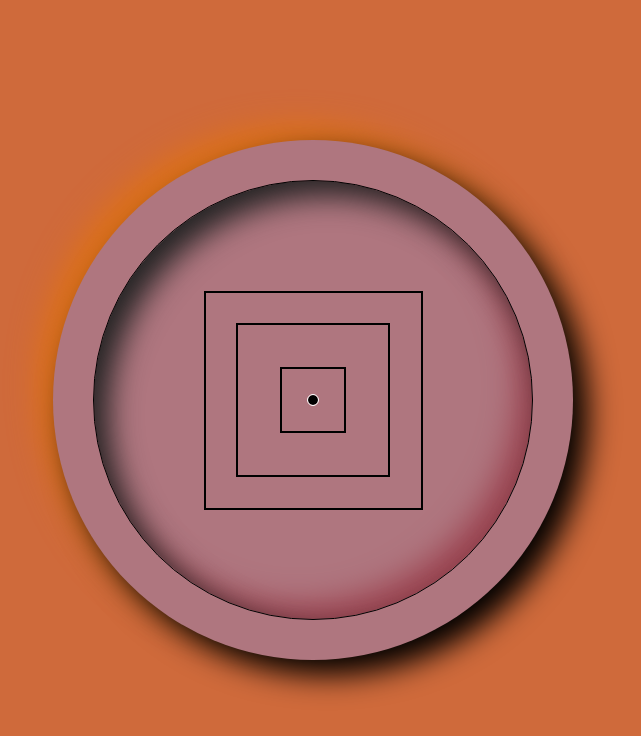
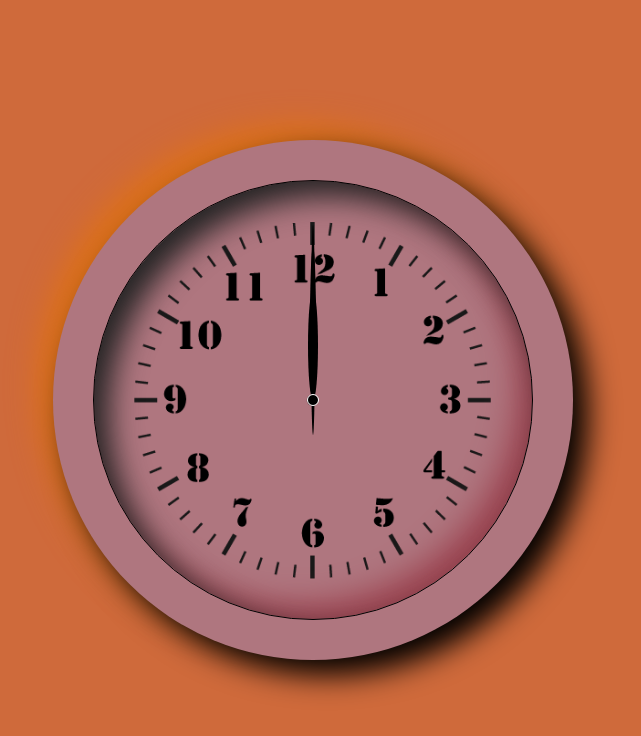
Before and after one commit to Mraj101/vanilajs-AnalogClock, a plain HTML site: page index.html in a window 1280 px wide. Shown: the whole page, without its empty margins (327-968 px from the left). Drawn offline with Linux system fonts and the light colour scheme.

Commit message:
js and css

```diff
--- a/css/style.css
+++ b/css/style.css
@@ -31,7 +31,7 @@ body{
     height: 55vh;
     border: 1px solid black;
     border-radius: 50%;
-    background: url(../img/126899277_1308670496146190_475893009200009706_n.png);
+    background: url(../img/5054.png);
     background-position: center;
     background-size: cover;
     box-shadow:inset 15px 15px 30px rgb(37, 37, 37),
@@ -42,22 +42,50 @@ body{
 
 }
 .hours{
-    width: 15%;
-    height: 15%;
+    width: 45%;
+    height: 50%;
+}
+.hours::before{
+    position: absolute;
+    content: '';
+    height: 50%;
+    width: 5%;
+    background-color: black;
+    z-index: 10;
+    border-radius: 50%;
+
 }
 .minutes{
-    width:35%;
-    height:35%;
+    width:70%;
+    height:70%;
+}
+.minutes::before{
+    position: absolute;
+    content: '';
+    height: 50%;
+    width:2%;
+    background-color: black;
+    z-index: 20;
+    border-radius: 50%;
+
+
 }
 .seconds{
-    width:50%;
-    height:50%;
+    width:80%;
+    height:80%;
+}
+.seconds::before{
+    position: absolute;
+    content: '';
+    height:60%;
+    width: 1.2%;
+    background-color: black;
+    z-index: 30;
+    border-radius: 50%;
 }
 .hours,.minutes,.seconds{
-    border: 2px solid black;
     position: absolute;
     display: flex;
-    align-items: center;
     justify-content: center;
 
 }
@@ -68,4 +96,5 @@ body{
     border-radius: 50%;
     outline: 1px solid white;
     background-color: black;
+    z-index: 100;
 }
--- a/js/main.js
+++ b/js/main.js
@@ -0,0 +1,8 @@
+let hour=document.getElementById('hours');
+let minutes=document.getElementById('minutes');
+let seconds=document.getElementById('seconds');
+
+setInterval(()=>{
+    let date=new Date();
+
+});
```
